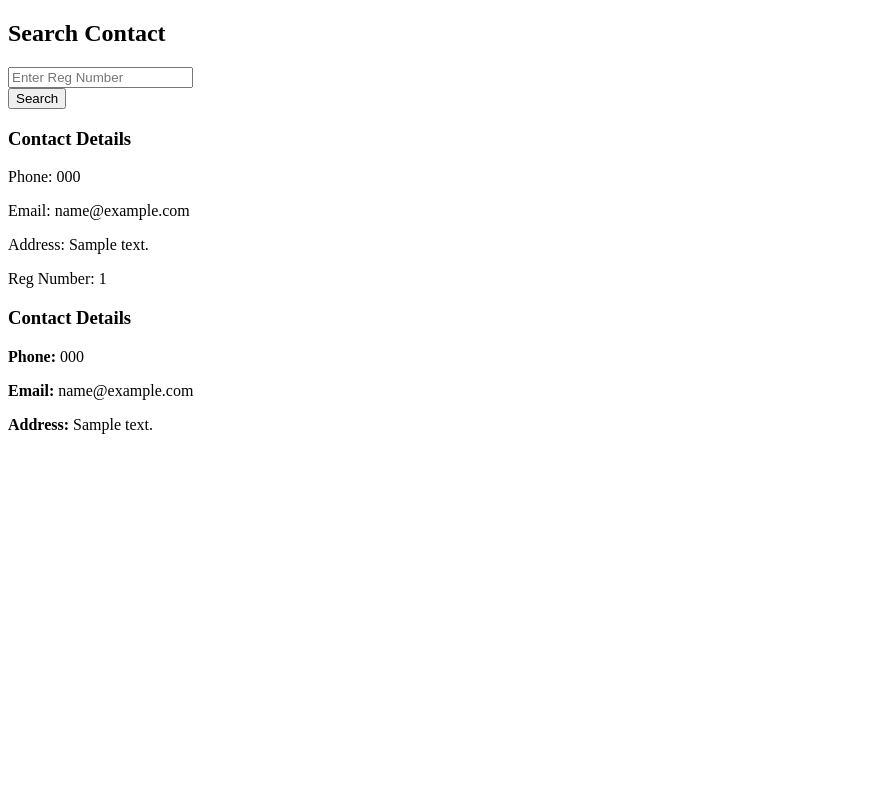
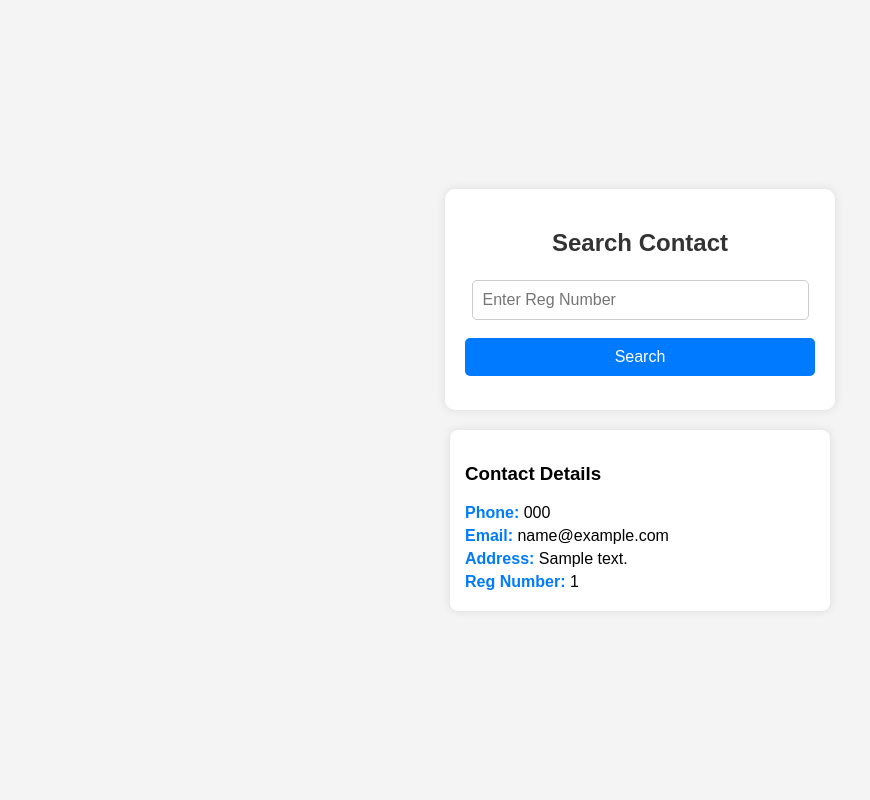
Before and after one commit to MBOGOO/mongodb-X-flask, a Flask app: template templates/search.html in a window 1280 px wide. Shown: the whole page, without its empty margins (0-870 px from the left). Run offline with Flask 3, Linux system fonts and the light colour scheme; the template is opened without the code that fills it: most values are stand-ins (such as "Sample title", 1, 10 or a date in 2020); some libraries are stand-ins or nearby versions.

Commit message:
first commit

```diff
--- a/templates/search.html
+++ b/templates/search.html
@@ -1,31 +1,136 @@
+<!DOCTYPE html>
+<html lang="en">
+<head>
+    <meta charset="UTF-8">
+    <meta name="viewport" content="width=device-width, initial-scale=1.0">
+    <title>Search Contact</title>
+    <style>
+        /* Global Styles */
+        body {
+            font-family: Arial, sans-serif;
+            background-color: #f4f4f4;
+            display: flex;
+            justify-content: center;
+            align-items: center;
+            height: 100vh;
+            margin: 0;
+            flex-direction: column;
+        }
 
-    <!DOCTYPE html>
-<html>
-<head>
-    <title>Search Contact</title>
+        /* Search Container */
+        .search-container {
+            background: white;
+            padding: 20px;
+            border-radius: 10px;
+            box-shadow: 0 0 10px rgba(0, 0, 0, 0.1);
+            width: 350px;
+            text-align: center;
+        }
+
+        h2 {
+            color: #333;
+            margin-bottom: 15px;
+        }
+
+        /* Input Fields */
+        input {
+            width: 90%;
+            padding: 10px;
+            margin: 8px 0;
+            border: 1px solid #ccc;
+            border-radius: 5px;
+            font-size: 16px;
+        }
+
+        /* Button */
+        button {
+            width: 100%;
+            background: #007BFF;
+            color: white;
+            border: none;
+            padding: 10px;
+            border-radius: 5px;
+            cursor: pointer;
+            font-size: 16px;
+            margin-top: 10px;
+        }
+
+        button:hover {
+            background: #0056b3;
+        }
+
+        /* Contact Details */
+        .contact-details {
+            background: #fff;
+            padding: 15px;
+            margin-top: 20px;
+            border-radius: 8px;
+            box-shadow: 0 0 10px rgba(0, 0, 0, 0.1);
+            width: 350px;
+            text-align: left;
+        }
+
+        .contact-details p {
+            margin: 5px 0;
+        }
+
+        .contact-details strong {
+            color: #007BFF;
+        }
+
+        /* Error Message */
+        .error {
+            color: red;
+            font-size: 14px;
+            margin-top: 10px;
+        }
+    </style>
+    <!-- SweetAlert Library -->
+    <script src="https://cdn.jsdelivr.net/npm/sweetalert2@11"></script>
 </head>
 <body>
-    <h2>Search Contact</h2>
-    <form method="POST">
-        <input type="text" name="reg_number" placeholder="Enter Reg Number" required><br>
-        <button type="submit">Search</button>
-    </form>
+    <div class="search-container">
+        <h2>Search Contact</h2>
+        <form method="POST" onsubmit="return validateSearch()">
+            <input type="text" id="reg_number" name="reg_number" placeholder="Enter Reg Number" required>
+            <button type="submit" id="search-btn">Search</button>
+            <p id="error-msg" class="error"></p>
+        </form>
+    </div>
 
     {% if contact %}
-        <h3>Contact Details</h3>
-        <p>Phone: {{ contact.phone }}</p>
-        <p>Email: {{ contact.email }}</p>
-        <p>Address: {{ contact.address }}</p>
-        <p>Reg Number: {{ contact.reg_number }}</p>
-    {% endif %}
-</body>
-</html>
-
-    {% if contact %}
+    <div class="contact-details">
         <h3>Contact Details</h3>
         <p><strong>Phone:</strong> {{ contact.phone }}</p>
         <p><strong>Email:</strong> {{ contact.email }}</p>
         <p><strong>Address:</strong> {{ contact.address }}</p>
+        <p><strong>Reg Number:</strong> {{ contact.reg_number }}</p>
+    </div>
     {% endif %}
+
+    <script>
+        function validateSearch() {
+            let regNumber = document.getElementById("reg_number").value;
+            let errorMsg = document.getElementById("error-msg");
+
+            if (regNumber.trim() === "") {
+                errorMsg.textContent = "Please enter a registration number!";
+                return false;
+            }
+
+            errorMsg.textContent = ""; // Clear error message
+
+            // Show loading alert
+            Swal.fire({
+                title: "Searching...",
+                text: "Please wait while we fetch the contact details.",
+                icon: "info",
+                showConfirmButton: false,
+                timer: 2000
+            });
+
+            return true;
+        }
+    </script>
 </body>
 </html>
```
